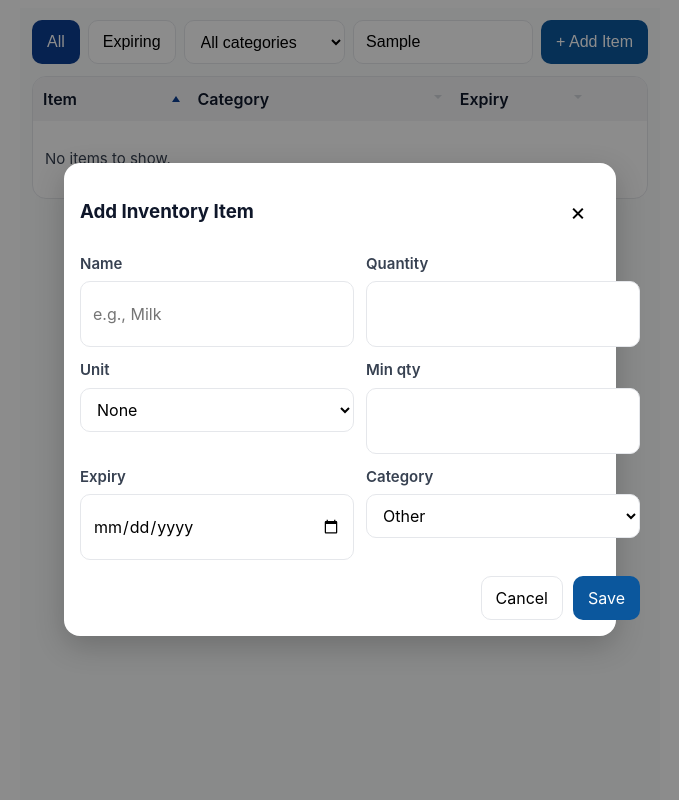
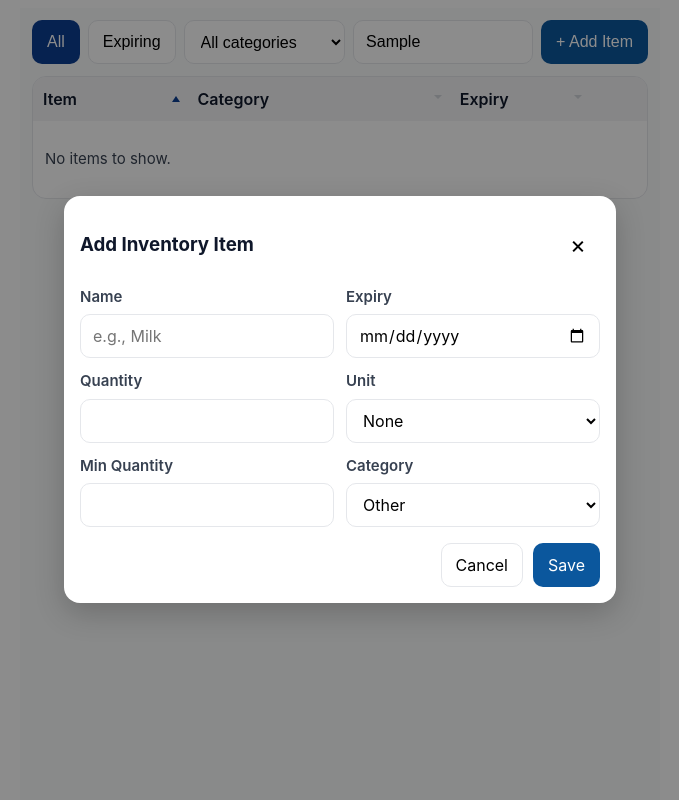
Before and after one commit to msohn1/Kitchen_Kompanion_App, a plain HTML site: page index.html in a window 1280 px wide. Both pictures are taken after typing "Sample" into the empty fields and a click on the button "+ Add Item". Shown: the top 800 px of the page, without its empty margins (300-979 px from the left). Drawn offline with Linux system fonts and the light colour scheme.

Commit message:
Rearrange expiry field and improve input styling
Moved the expiry input field above the min quantity field in the form for better logical grouping. Updated label text for min quantity. Enhanced input and select styling in modals to ensure full width and consistent box sizing.

```diff
--- a/index.html
+++ b/index.html
@@ -214,6 +214,10 @@
               <input required name="name" type="text" placeholder="e.g., Milk" />
             </label>
             <label>
+              <span>Expiry</span>
+              <input name="expiry" type="date" />
+            </label>
+            <label>
               <span>Quantity</span>
               <input required name="qty" type="number" min="0" step="0.01" />
             </label>
@@ -240,12 +244,8 @@
               </select>
             </label>
             <label>
-              <span>Min qty</span>
+              <span>Min Quantity</span>
               <input required name="minQty" type="number" min="0" step="0.01" />
-            </label>
-            <label>
-              <span>Expiry</span>
-              <input name="expiry" type="date" />
             </label>
             <label>
               <span>Category</span>
--- a/styles.css
+++ b/styles.css
@@ -747,6 +747,8 @@ th.sortable[data-sort-dir="desc"]::after {
   border-radius: 10px;
   min-height: 44px;
   font-size: 16px;
+  width: 100%;
+  box-sizing: border-box;
 }
 /* Modal selects should match toolbar/select styling */
 .grid select,
@@ -757,6 +759,8 @@ th.sortable[data-sort-dir="desc"]::after {
   background: #fff;
   font-size: 16px;
   min-height: 44px;
+  width: 100%;
+  box-sizing: border-box;
 }
 .grid label span {
   font-size: 15px;
```
